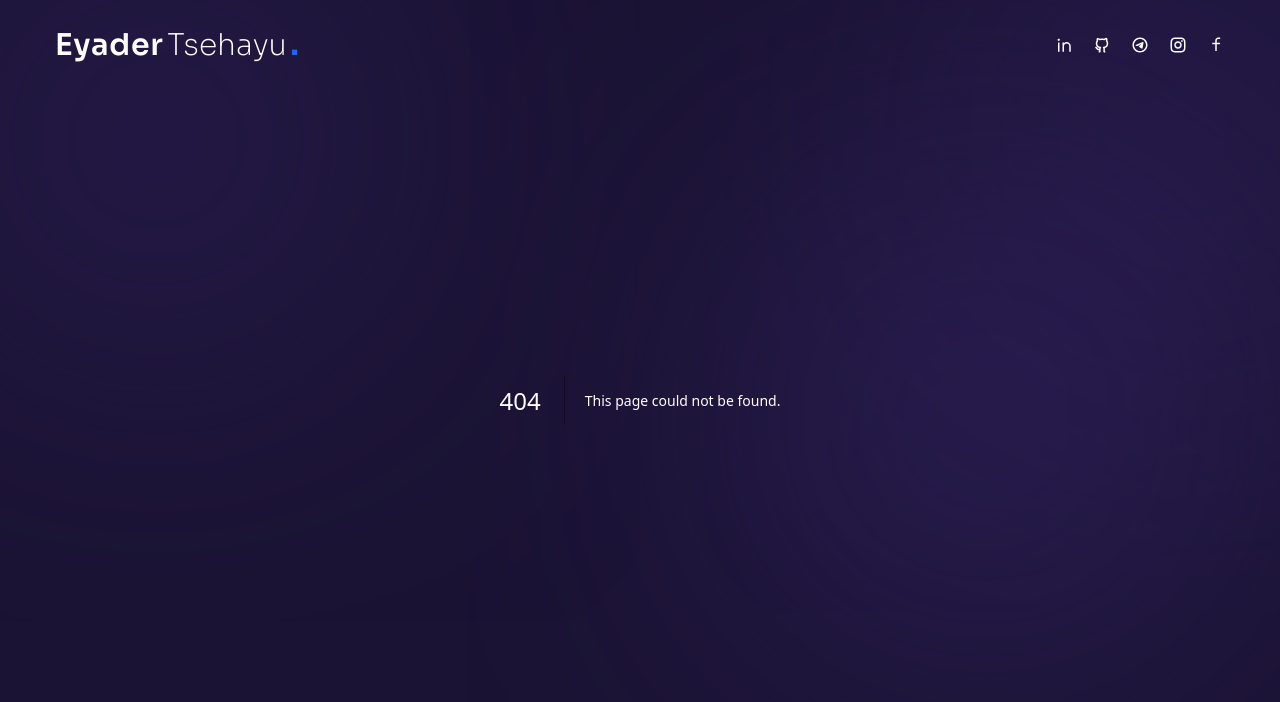
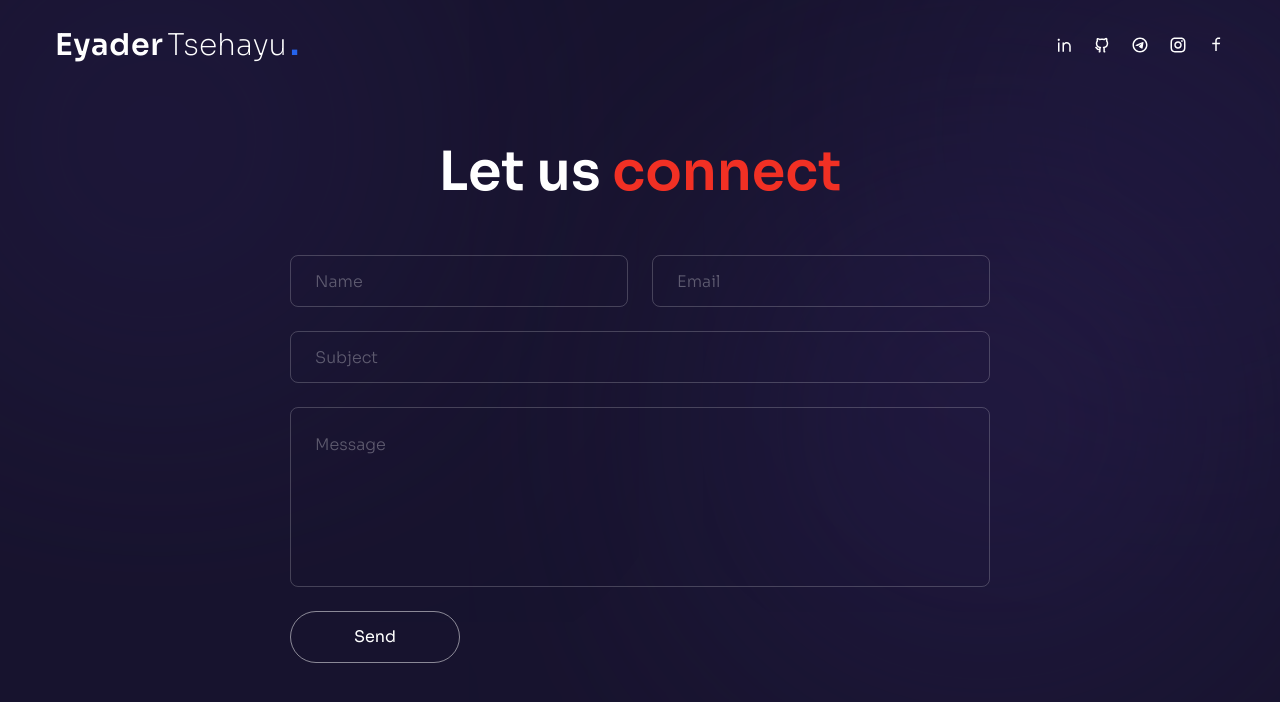
Before and after one commit to EyaderTsehayu/EyaderTsehayu-portfolio, a Next.js app: page /contact in a window 1280 px wide. Before the commit this address had no page. Shown: the top 702 px of the page. Built offline with nearby package versions, Linux system fonts and the light colour scheme.

Commit message:
add initaial  contact page

```diff
--- /dev/null
+++ b/app/contact/page.jsx
@@ -0,0 +1,83 @@
+"use client";
+import { BsArrowRight } from "react-icons/bs";
+import { motion } from "framer-motion";
+import { fadeIn } from "../../variants";
+
+const Contact = () => {
+  const onSubmit = async (e) => {
+    console.log("~ e", e);
+    const isValid = await trigger();
+    if (!isValid) {
+      e.preventDefault();
+    }
+  };
+  return (
+    <div className="h-full bg-primary/30">
+      <div className="container mx-auto py-32 text-center xl:text-left flex items-center justify-center h-full">
+        {/* text & form */}
+        <div className="flex flex-col w-full max-w-[700px]">
+          {/* text */}
+          <motion.h2
+            variants={fadeIn("up", 0.2)}
+            initial="hidden"
+            animate="show"
+            exit="hidden"
+            className="h2 text-center mb-12"
+          >
+            Let us <span className="text-accent">connect</span>
+          </motion.h2>
+          {/* form */}
+          <motion.form
+            variants={fadeIn("down", 0.2)}
+            initial="hidden"
+            animate="show"
+            exit="hidden"
+            className="flex-1 flex flex-col gap-6 w-full mx-auto"
+            target="_blank"
+            onSubmit={onSubmit}
+            //   action="https://formsubmit.co/13e1273f5b7a4c1bb177d4b64550c7f8"
+            method="POST"
+          >
+            {/* input group */}
+            <div className="flex gap-x-6 w-full">
+              <input
+                type="text"
+                placeholder="name"
+                name="name"
+                className="input"
+              />
+              <input
+                type="text"
+                placeholder="email"
+                name="email"
+                className="input"
+              />
+            </div>
+            <input
+              type="text"
+              placeholder="subject"
+              name="subject"
+              className="input"
+            />
+            <textarea
+              placeholder="message"
+              name="message"
+              className="textarea"
+            ></textarea>
+            <button
+              className="btn rounded-full border border-white/50 max-w-[170px] px-8 transition-all duration-300 flex items-center justify-center overflow-hidden hover:border-accent group"
+              type="submit"
+            >
+              <span className="group-hover:translate-y-[120%] group-hover:opacity-0 transition-all duration-500">
+                Send
+              </span>
+              <BsArrowRight className="-translate-y-[120%] opacity-0 group-hover:flex group-hover:-translate-y-0 group-hover:opacity-100 transition-all duration-300 absolute text-[22px]" />
+            </button>
+          </motion.form>
+        </div>
+      </div>
+    </div>
+  );
+};
+
+export default Contact;
```
